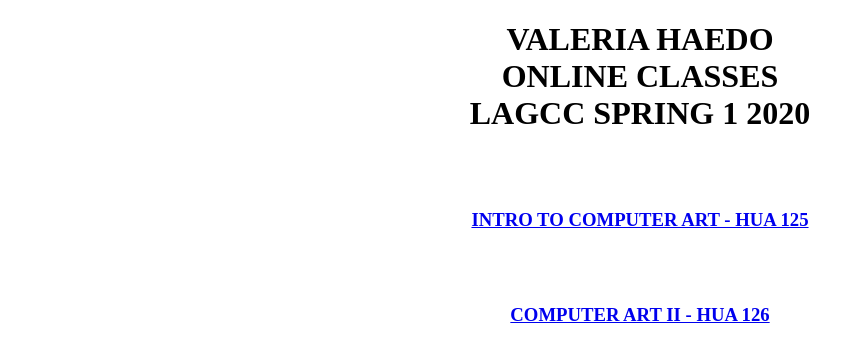
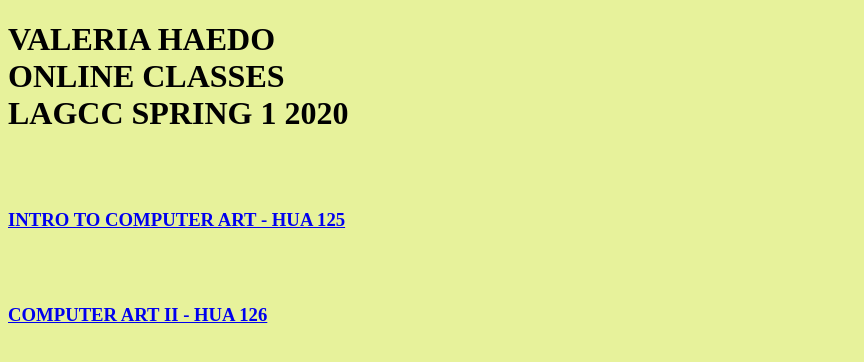
Before and after one commit to ValeriaHaedo/ValeriaHaedo.github.io, a plain HTML site: page index.html in a window 1280 px wide. Shown: the whole page, without its empty margins (0-864 px from the left). Drawn offline with Linux system fonts and the light colour scheme.

Commit message:
Update index.html

```diff
--- a/index.html
+++ b/index.html
@@ -4,7 +4,7 @@
 <head>
  <title> VALERIA HAEDO ONLINE CLASSES LAGCC SPRING 1 2020 </title>
  <style>
-  body {text-align:center; background-color: WHITE;}
+  body {text-align:left; background-color: #e7f29b;}
   </style>
  </head>
 <body>
```
